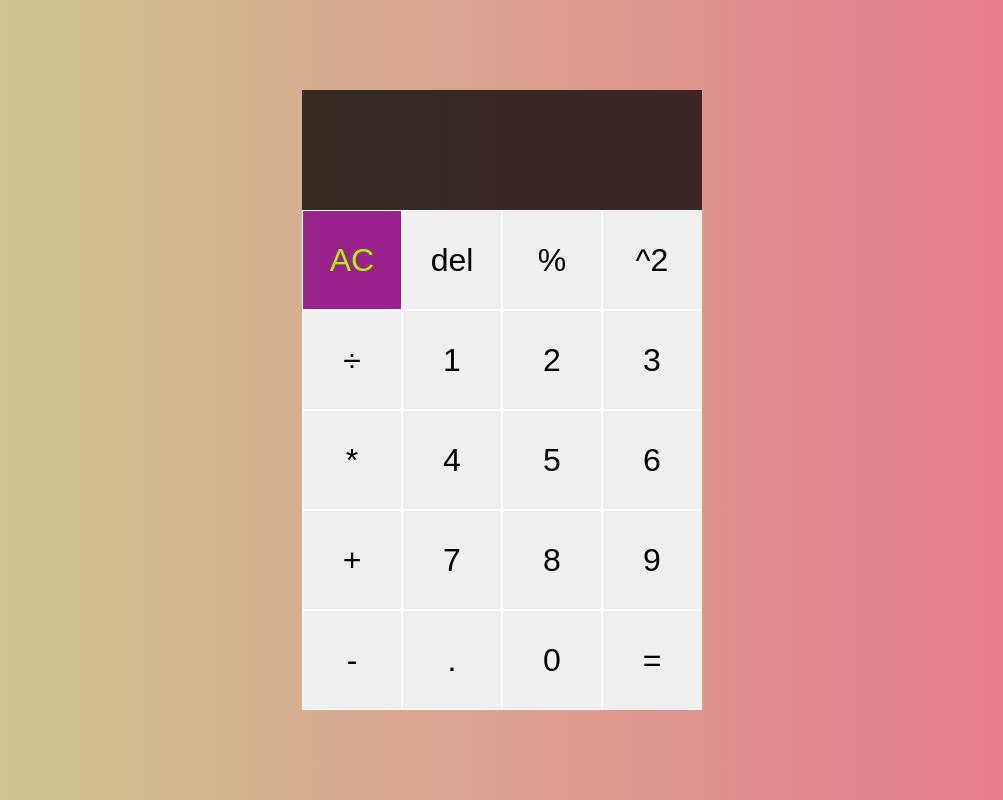
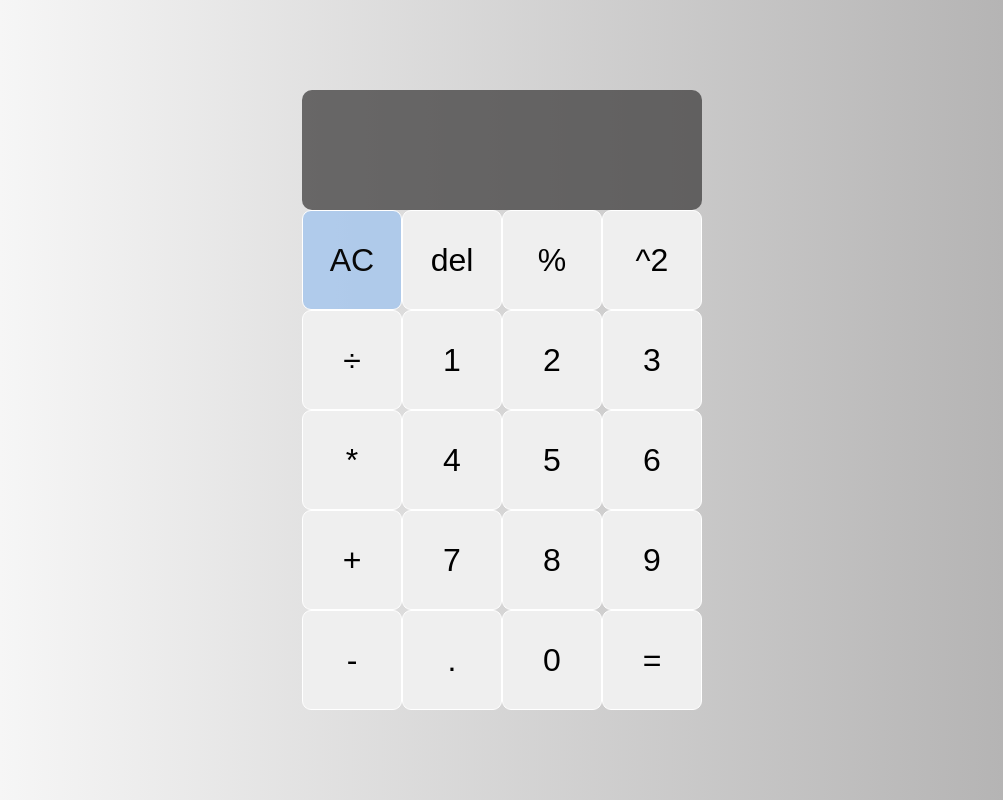
Before and after one commit to Anjali-jkh/calculator, a plain HTML site: page index.html in a window 1280 px wide. Shown: the whole page, without its empty margins (138-1141 px from the left). Drawn offline with Linux system fonts and the light colour scheme.

Commit message:
Update style.css

```diff
--- a/style.css
+++ b/style.css
@@ -7,7 +7,7 @@
 body {
   margin: 0;
   padding: 0;
-  background: linear-gradient(to right, #CBCE91FF, #EA738DFF);
+  background: linear-gradient(to right, rgb(255, 255, 255), rgb(172, 171, 171));
   }
 
   .calculator-grid {
@@ -32,13 +32,15 @@ body {
 
       .span-two {
         grid-column: span 1;
-        color: #adf802;
-        background-color: rgba(139, 0, 139, 0.8);
+        color: #080808;
+        background-color: rgba(164, 198, 238, 0.8);
+        border-radius: 9px;
+        border-color: #d6d6d4;
       }
 
       .output{
         grid-column: 1 / -1;
-        background-color: rgba(0, 0, 0, 0.75);
+        background-color: rgba(63, 62, 62, 0.75);
         display: flex;
         align-items: flex-end;
         justify-content: space-around;
@@ -46,6 +48,7 @@ body {
         padding: 10px;
         word-wrap: break-word;
         word-break: break-all;
+        border-radius: 10px;
       }
 
       .output .previous-operand{
@@ -57,3 +60,7 @@ body {
         color: white;
         font-size: 2.5rem;
       }
+      .sty{
+        border-radius: 9px;
+        border-color: #d6d6d4;
+      }
```
